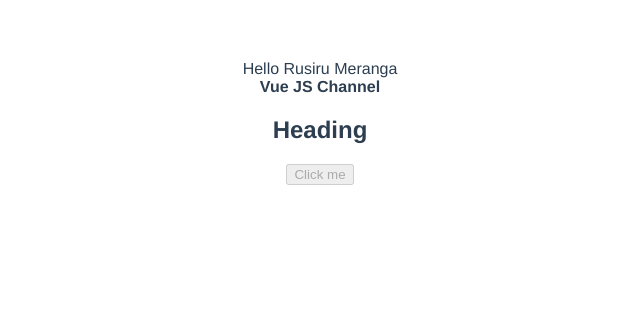
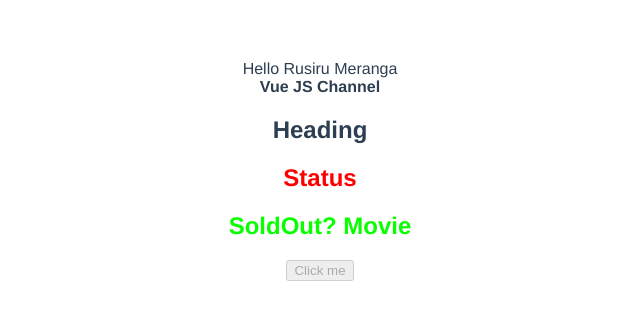
Before and after one commit to RusiruMeranga/hello-world, a Vue app: page / in a window 1280 px wide. Shown: the top 320 px of the page, without its empty margins (320-960 px from the left). Built offline with nearby package versions, Linux system fonts and the light colour scheme.

Commit message:
class binding

```diff
--- a/src/App.vue
+++ b/src/App.vue
@@ -2,6 +2,8 @@
   <div>Hello {{ name }}</div>
   <div v-html="channel"></div>
   <h2 v-bind:id="headingId">Heading</h2>
+  <h2 v-bind:class="status">Status</h2>
+  <h2 v-bind:class="isSoldOut ? 'sold-out' : 'new'">SoldOut? Movie</h2>
   <button v-bind:disabled="isDisabled">Click me</button>
 </template>
 
@@ -14,6 +16,8 @@ export default {
       channel: "<b>Vue JS Channel</b>",
       headingId: "Heading",
       isDisabled: true,
+      status: "danger",
+      isSoldOut: false,
     };
   },
 };
@@ -28,4 +32,20 @@ export default {
   color: #2c3e50;
   margin-top: 60px;
 }
+
+.underline {
+  text-decoration: underline;
+}
+
+.danger {
+  color: red;
+}
+
+.new {
+  color: rgb(9, 255, 0);
+}
+
+.sold-out {
+  color: blueviolet;
+}
 </style>
```
